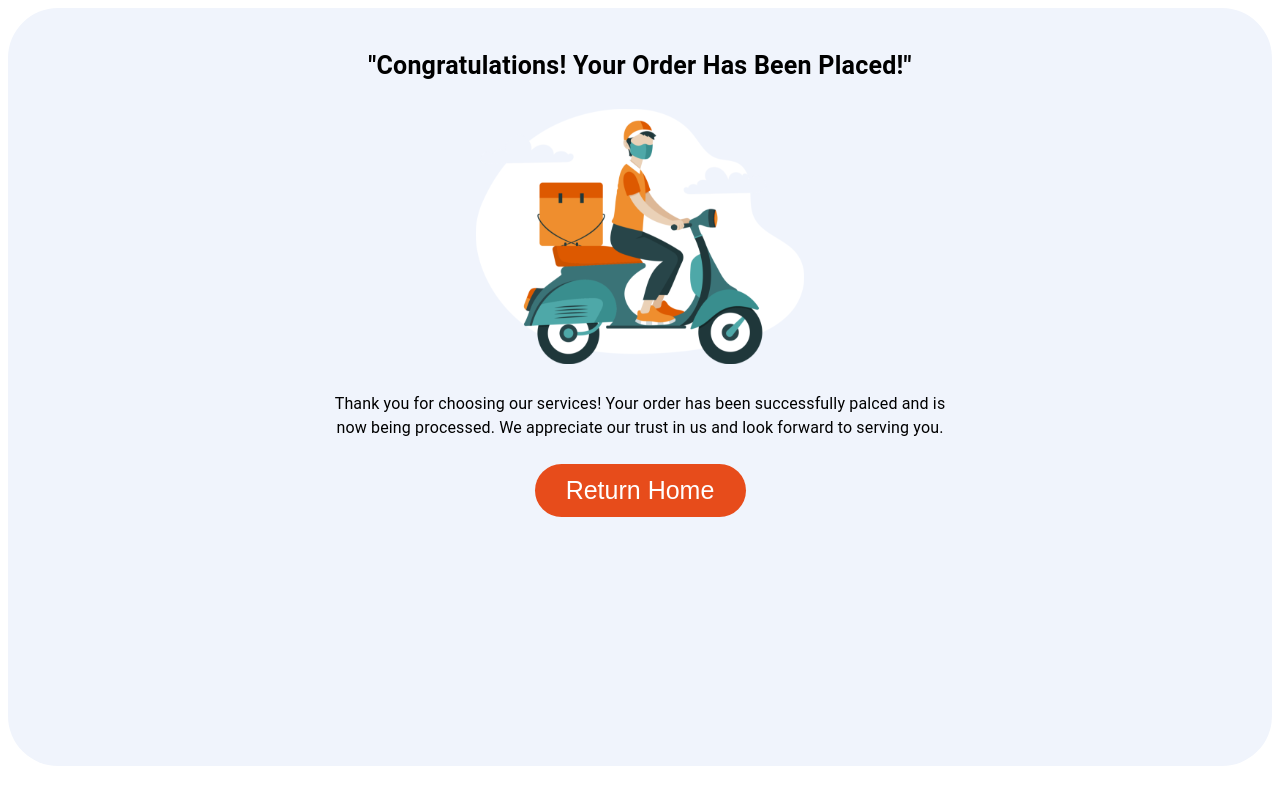
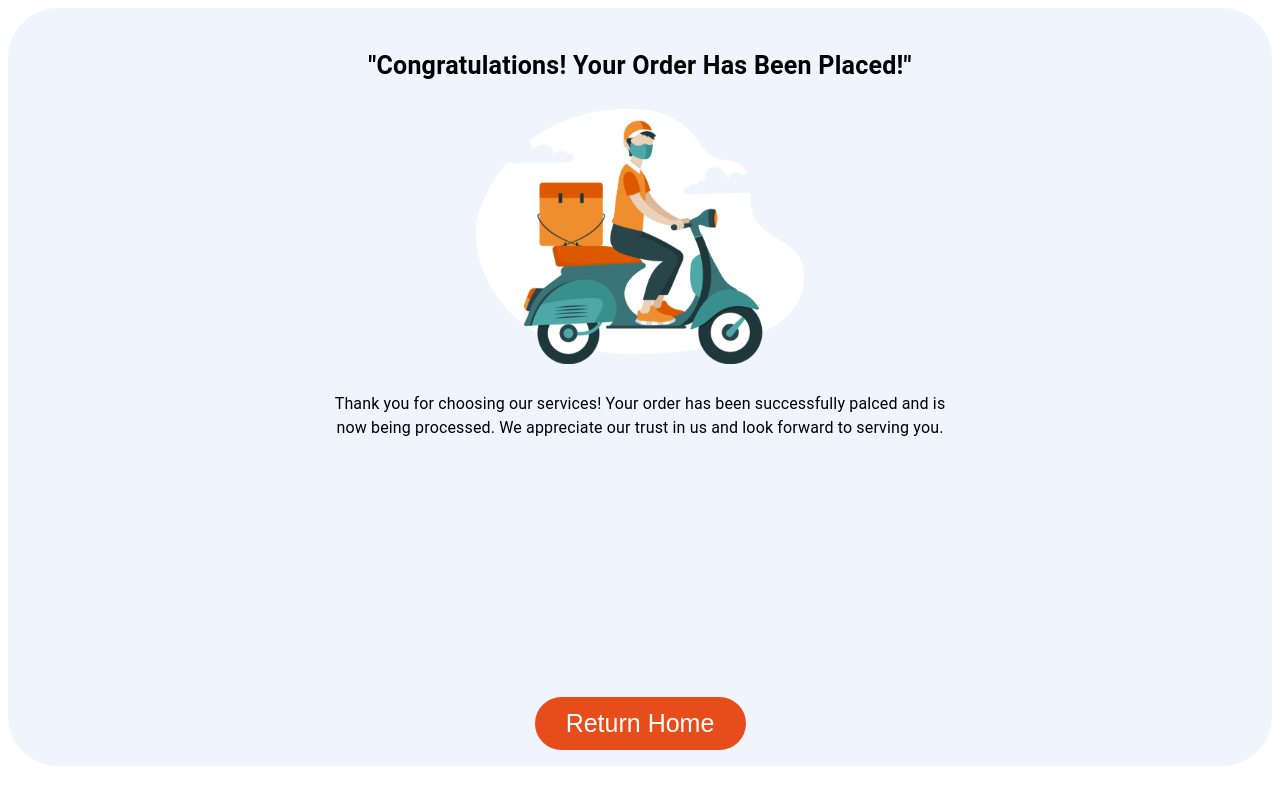
Before and after one commit to ParanoidBat/monke-labs, a React (Vite) app: page /confirm in a window 1280 px wide. Built offline with nearby package versions, Linux system fonts and the light colour scheme.

Commit message:
retouch confirm page

```diff
--- a/src/components/ProductModal/index.jsx
+++ b/src/components/ProductModal/index.jsx
@@ -16,6 +16,12 @@ const Image = styled("img")(({ theme }) => ({
   float: "inline-end",
   [theme.breakpoints.up("md")]: {
     width: "40%",
+  },
+}));
+
+const AddSubImage = styled("img")(() => ({
+  "&:hover": {
+    cursor: "pointer",
   },
 }));
 
@@ -79,11 +85,11 @@ export default function ProductModal({ handleClose, open, product }) {
             </Grid>
             <Stack alignItems={"center"}>
               <div onClick={handleAdd}>
-                <img src={AddSVG} alt="Add icon" />
+                <AddSubImage src={AddSVG} alt="Add icon" />
               </div>
               <Typography fontSize={30}>{quantity}</Typography>
               <div onClick={handleSub}>
-                <img src={MinusSVG} alt="Subtract icon" />
+                <AddSubImage src={MinusSVG} alt="Subtract icon" />
               </div>
             </Stack>
           </Grid>
--- a/src/pages/Confirmation/index.jsx
+++ b/src/pages/Confirmation/index.jsx
@@ -43,7 +43,7 @@ export default function Confirmation() {
           look forward to serving you.
         </Typography>
       </Grid>
-      <Grid alignSelf={"center"}>
+      <Grid alignSelf={"center"} style={styles.homeBtn}>
         <ActionButton
           text={"Return Home"}
           action={() => navigate("/")}
--- a/src/pages/Confirmation/styles.js
+++ b/src/pages/Confirmation/styles.js
@@ -9,4 +9,8 @@ export default {
     fontWeight: 600,
     color: "#000",
   },
+  homeBtn: {
+    position: "fixed",
+    bottom: 50,
+  },
 };
```
